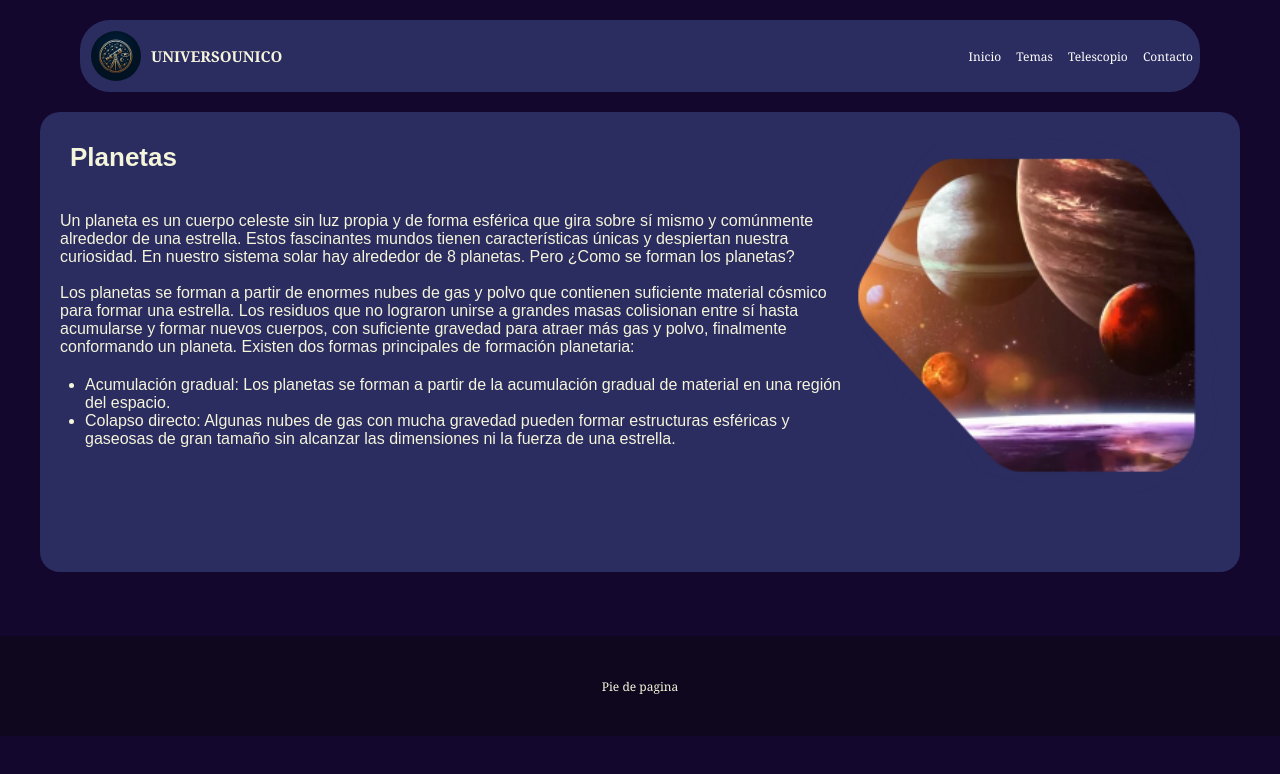
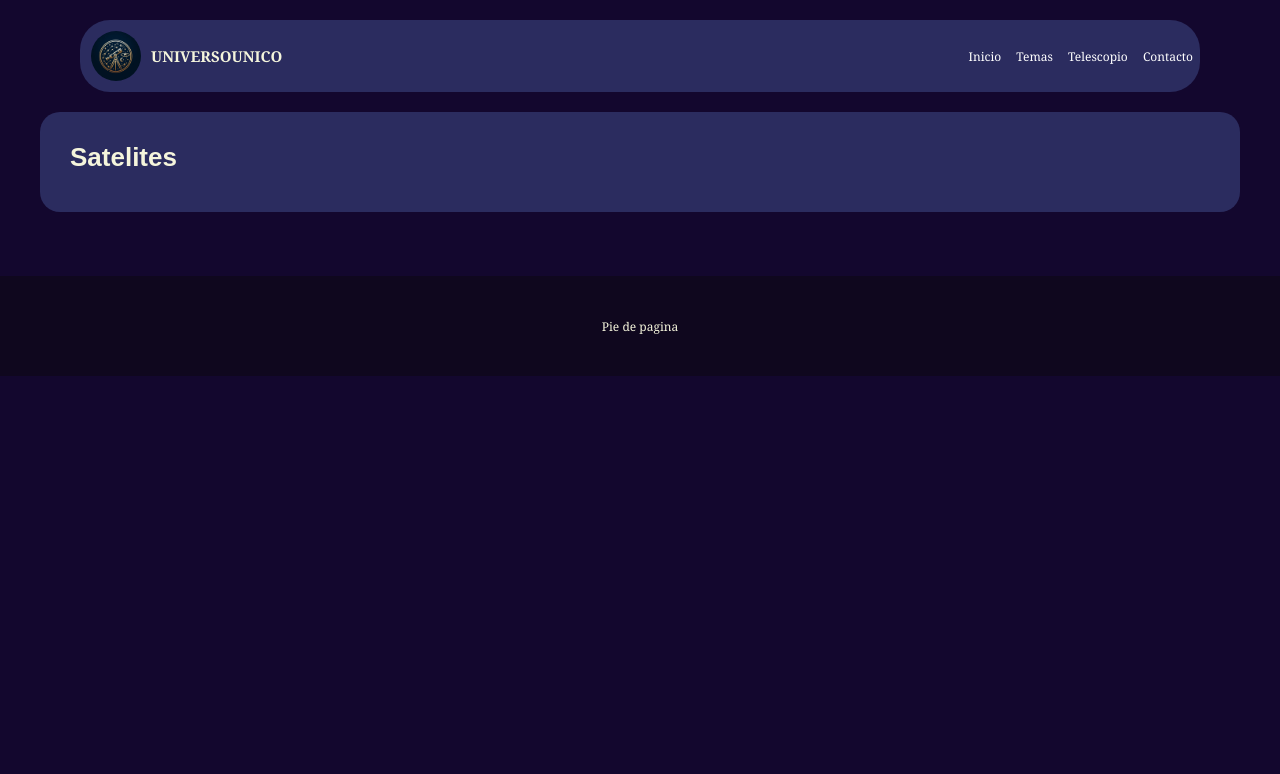
Before and after one commit to SuarezJ354/maquetacion, a plain HTML site: page satelite.html in a window 1280 px wide. Drawn offline with Linux system fonts and the light colour scheme.

Commit message:
Cambios2xd

```diff
--- a/satelite.html
+++ b/satelite.html
@@ -3,7 +3,7 @@
 <head>
     <meta charset="UTF-8">
     <meta name="viewport" content="width=device-width, initial-scale=1.0">
-    <title>Cometas</title>
+    <title>Satelites</title>
 </head>
 
 <body>
@@ -16,16 +16,16 @@
 
         <nav class="nav">
             <a href="index.html">Inicio</a>
-            <a href="index.html/#temas">Temas</a>
+            <a href="index.html#temas">Temas</a>
             <a href="compra.html">Telescopio</a>
             <a href="contacto.html" target="_blank">Contacto</a>
         </nav>
 
     </header>
     <main class="main">
-        <h2>Planetas</h2>
+        <h2>Satelites</h2>
         <div class="planetasp">
-           <div>
+           <!-- <div>
             <p>Un planeta es un cuerpo celeste sin luz propia y de forma esférica que gira sobre sí mismo y comúnmente alrededor de una estrella. Estos fascinantes mundos tienen características únicas y despiertan nuestra curiosidad. En nuestro sistema solar hay alrededor de 8 planetas. Pero ¿Como se forman los planetas? <br><br>
             Los planetas se forman a partir de enormes nubes de gas y polvo que contienen suficiente material cósmico para formar una estrella. Los residuos que no lograron unirse a grandes masas colisionan entre sí hasta acumularse y formar nuevos cuerpos, con suficiente gravedad para atraer más gas y polvo, finalmente conformando un planeta. Existen dos formas principales de formación planetaria:
             <ul>
@@ -34,7 +34,7 @@
             </ul>
             </p>
            </div>
-            <img src="Imagenes/Temas/planetas.png" alt="Cumulo de estrellas ">
+            <img src="Imagenes/Temas/planetas.png" alt="Cumulo de estrellas "> -->
         </div>
     </main>
     <footer>
```
Also changed, not shown: cometas.html (+1 -1 lines), compra.html (+1 -1 lines), constelaciones.html (+1 -1 lines), contacto.html (+1 -1 lines), el_cosmo.html (+1 -1 lines), estrellas.html (+1 -1 lines), index.html (+2 -1 lines).
